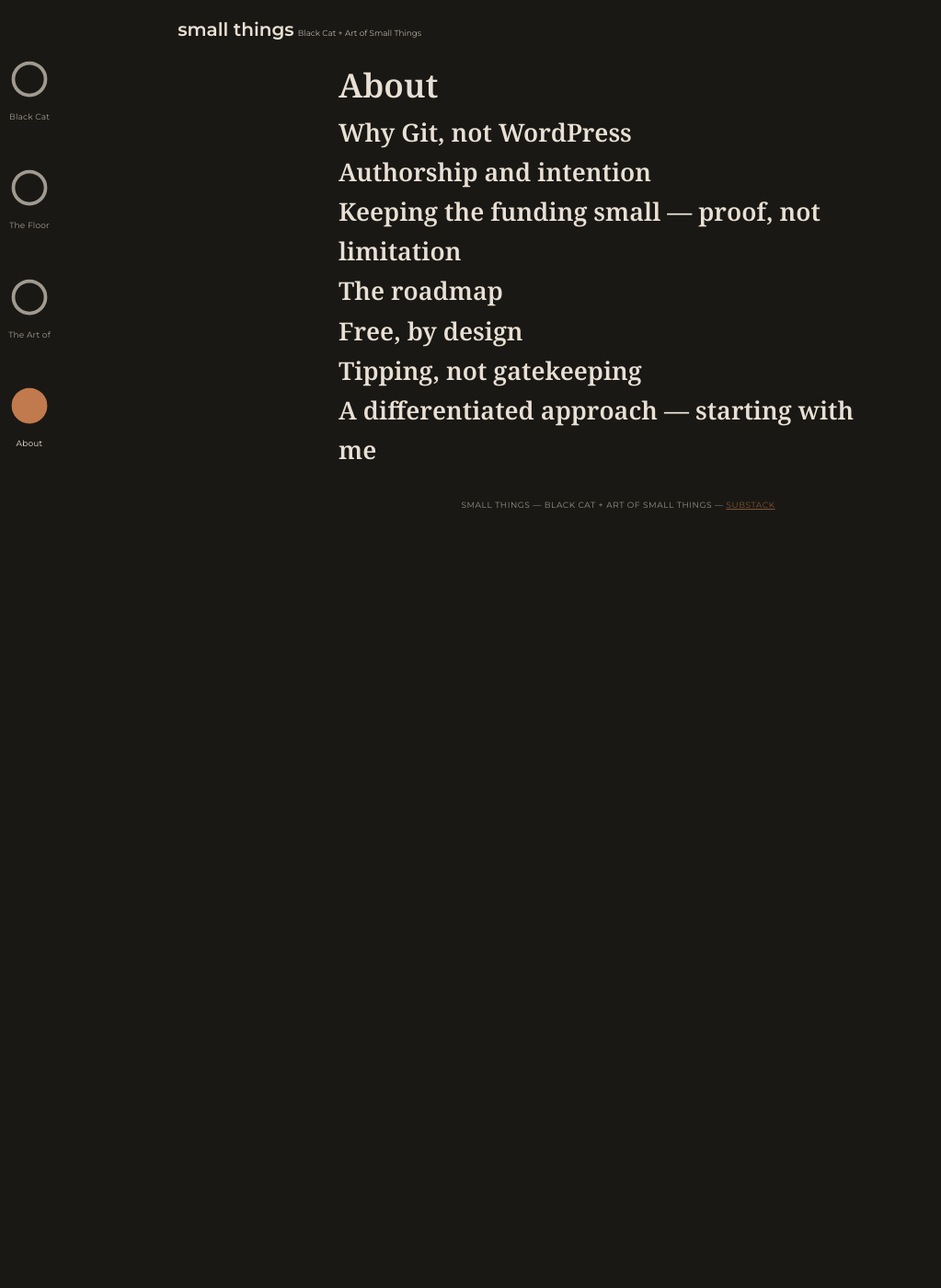
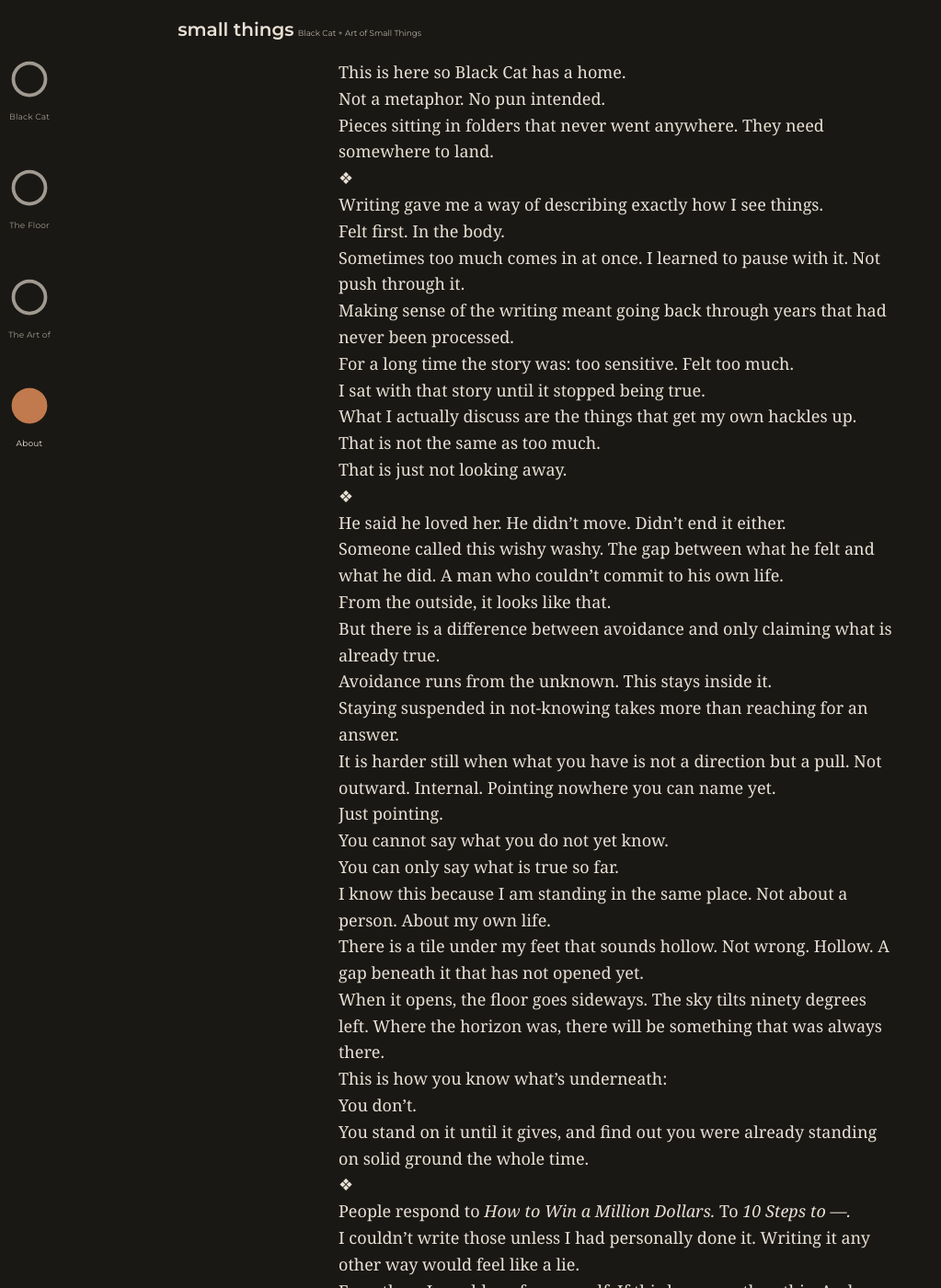
Before and after one commit to 2pix/small-things, a Jekyll site: the page built from about/index.md, in a window 1280 px wide and 1400 px high. Shown: the whole window at 92% size, without its empty margins (0-1023 px from the left). Built offline with Jekyll 4.4.1, drawn with Linux system fonts in a browser that asks for light colours; some of the changed text lies outside the part shown.

Commit message:
About page: full pass in Create from Nothing register
Co-Authored-By: Claude Sonnet 5 <noreply@anthropic.com>

```diff
--- a/about/index.md
+++ b/about/index.md
@@ -4,11 +4,125 @@ title: About
 permalink: /about/
 ---
 
-# About
+This is here so Black Cat has a home.
 
-## Why Git, not WordPress
+Not a metaphor. No pun intended.
 
-## Authorship and intention
+Pieces sitting in folders that never went anywhere. They need somewhere to land.
+
+{% include divider.html %}
+
+Writing gave me a way of describing exactly how I see things.
+
+Felt first. In the body.
+
+Sometimes too much comes in at once. I learned to pause with it. Not push through it.
+
+Making sense of the writing meant going back through years that had never been processed.
+
+For a long time the story was: too sensitive. Felt too much.
+
+I sat with that story until it stopped being true.
+
+What I actually discuss are the things that get my own hackles up.
+
+That is not the same as too much.
+
+That is just not looking away.
+
+{% include divider.html %}
+
+He said he loved her. He didn't move. Didn't end it either.
+
+Someone called this wishy washy. The gap between what he felt and what he did. A man who couldn't commit to his own life.
+
+From the outside, it looks like that.
+
+But there is a difference between avoidance and only claiming what is already true.
+
+Avoidance runs from the unknown. This stays inside it.
+
+Staying suspended in not-knowing takes more than reaching for an answer.
+
+It is harder still when what you have is not a direction but a pull. Not outward. Internal. Pointing nowhere you can name yet.
+
+Just pointing.
+
+You cannot say what you do not yet know.
+
+You can only say what is true so far.
+
+I know this because I am standing in the same place. Not about a person. About my own life.
+
+There is a tile under my feet that sounds hollow. Not wrong. Hollow. A gap beneath it that has not opened yet.
+
+When it opens, the floor goes sideways. The sky tilts ninety degrees left. Where the horizon was, there will be something that was always there.
+
+This is how you know what's underneath:
+
+You don't.
+
+You stand on it until it gives, and find out you were already standing on solid ground the whole time.
+
+{% include divider.html %}
+
+People respond to *How to Win a Million Dollars.* To *10 Steps to —.*
+
+I couldn't write those unless I had personally done it. Writing it any other way would feel like a lie.
+
+Even then, I would confuse myself. If this happens, then this. And there might be three of those branches. Or thirty.
+
+This writing spirals.
+
+Not rooted in a direction. Rooted in the knowing in the body. That is what leads.
+
+Someone I work with saw that immediately. Without being told.
+
+{% include divider.html %}
+
+How I write is how I notice.
+
+Circular. Sideways.
+
+I grew up in Singapore with a specific slant.
+
+Domestic helpers I could confide in.
+
+{% include divider.html %}
+
+It was never just a job.
+
+The women I was interviewing could have been me. Different country. Different circumstances. That is the whole difference.
+
+My own family hired several of them, over the years, so we could spend our time on other things.
+
+{% include divider.html %}
+
+I stopped formal work to take care of my parents.
+
+I am still writing.
+
+Not stopping.
+
+There are things that need to be said out loud. Not to normalise them. To release the shame sitting on them like a ghost attached to the phrase itself.
+
+I had to do it for myself first.
+
+It shifted things for the people around me too. Especially in caregiving.
+
+Running both — the business, and the care I actually want to give my family — was too draining.
+
+I stopped one.
+
+I am going to document the other.
+
+In the meantime: what I saw. No names. Just what I noticed.
+
+I took the calls. The patterns showed up on their own.
+
+What they showed me was a window. A chance to make a real difference for my own family. Or at least try, before it closes.
+
+The business was never mine.
 
 ## Keeping the funding small — proof, not limitation
 
```
